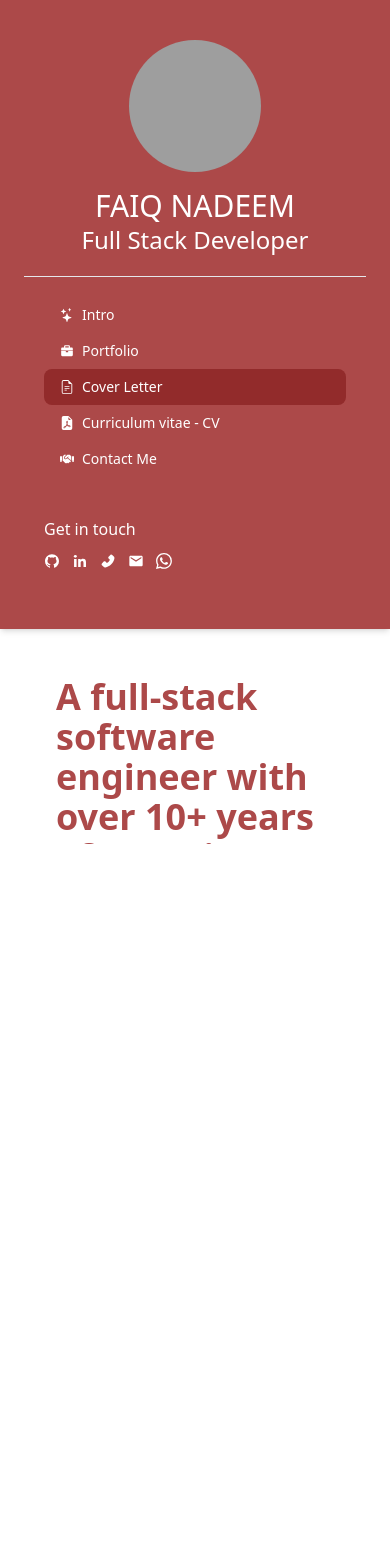
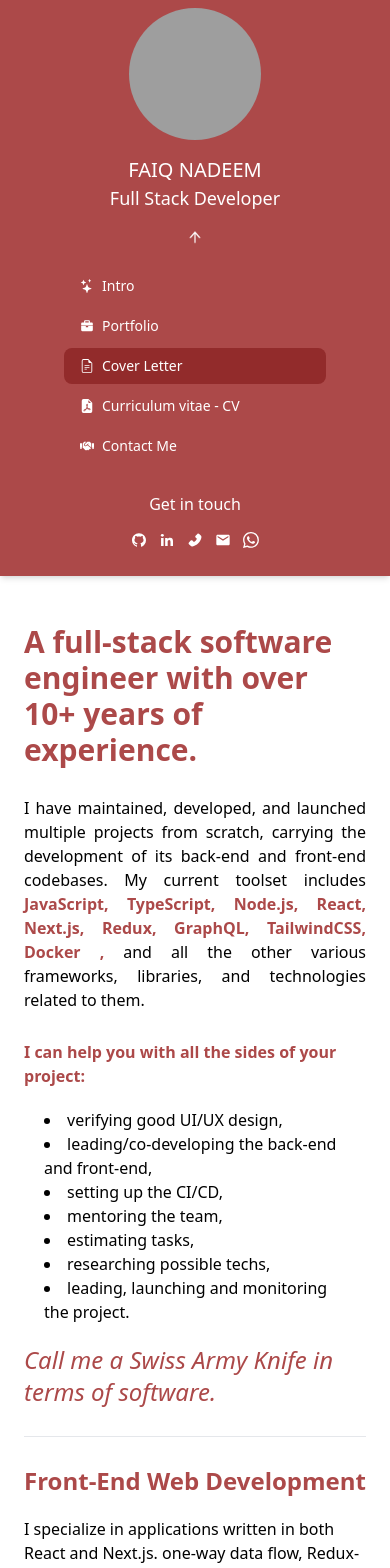
Before and after one commit to hassanw61/portfolio-website, a React (Vite) app: page /cover-letter in a window 390 px wide. Shown: the top 1568 px of the page. Before the commit the page ends 844 px from the top, so only its background shows below. Built offline with nearby package versions, Linux system fonts and the light colour scheme; grey boxes are pictures that could not be loaded; the HTML template or start-up script is replaced by a standard one.

Commit message:
feat: initialize project

```diff
--- a/src/App.jsx
+++ b/src/App.jsx
@@ -10,18 +10,18 @@ function App() {
   return (
     <div className="App h-screen flex flex-col md:flex-row">
       {/* Sidebar */}
-			<div className="bg-primary shadow-md overflow-y-auto w-full md:fixed md:top-0 md:left-0 md:h-screen md:w-[20%]">
+      <div className="bg-primary shadow-md w-full md:fixed md:top-0 md:left-0 md:h-screen md:w-[20%]">
         <Sidebar />
       </div>
 
       {/* Routes content */}
-			<div className="flex-1 p-6 overflow-y-auto md:ml-[20%]">
+      <div className="flex-1 p-6 md:ml-[20%]">
         <Routes>
+          <Route path="/*" element={<Intro />} />
           <Route path="/contact-me" element={<ContactMe />} />
           <Route path="/cover-letter" element={<CoverLetter />} />
           <Route path="/portfolio" element={<Portfolio />} />
           <Route path="/curriculum-vitae-cv" element={<CurriculumVitaeCV />} />
-					<Route path="/*" element={<Intro />} />
         </Routes>
       </div>
     </div>
--- a/src/index.css
+++ b/src/index.css
@@ -5,24 +5,24 @@
 .type-animation {
   white-space: nowrap;
   overflow: hidden;
-	border-right: .15em solid #9A1E1E;
+  border-right: 0.15em solid #9a1e1e;
   /* The cursor */
   width: 0;
-	animation: typing 3.5s steps(40, end), blink-caret .5s step-end infinite;
+  animation: typing 3.5s steps(40, end), blink-caret 0.5s step-end infinite;
 }
 
 @keyframes typing {
   0% {
-		width: 0
+    width: 0;
   }
 
   100% {
-		width: 100%
+    width: 100%;
   }
 }
 
 @keyframes blink-caret {
   50% {
-		border-color: transparent
+    border-color: transparent;
   }
 }
--- a/src/views/ContactMe.jsx
+++ b/src/views/ContactMe.jsx
@@ -45,10 +45,10 @@ const Contact = () => {
 
   return (
     <Transition appear={true} show={true} enter="transition-opacity duration-1000" enterFrom="opacity-0" enterTo="opacity-100">
-			<div className="flex w-full px-10 pt-10 space-x-14">
-				<div className="flex flex-col w-[70%] space-y-5">
+      <div className="grid md:flex w-full md:px-10 pt-10 md:space-x-14">
+        <div className="flex flex-col md:w-[70%] space-y-5">
           <h1 className="font-medium text-3xl">{contactInfo?.title}</h1>
-					<h2 className="font-light text-xl">{contactInfo?.headline}</h2>
+          <h2 className="font-light text-lg md:text-xl">{contactInfo?.headline}</h2>
 
           <form className="space-y-5" onSubmit={handleSubmit}>
             <div className="flex gap-20">
@@ -86,7 +86,7 @@ const Contact = () => {
                   <textarea
                     name="message"
                     placeholder="Type your message"
-										className="w-full p-4 h-44 border rounded-lg text-black placeholder:font-normal placeholder-black-500"
+                    className="w-full p-4 h-36 md:h-44 border rounded-lg text-black placeholder:font-normal placeholder-black-500"
                     onChange={handleChange}
                   />
                 </div>
@@ -99,15 +99,15 @@ const Contact = () => {
           </form>
         </div>
 
-				<div className="lex flex-col w-[30%] space-y-5 items-start pt-10">
+        <div className="flex flex-col md:w-[30%] space-y-5 items-start pt-10">
           <div className="space-y-2">
-						<h3 className="text-lg font-medium">
+            <h3 className="text-base md:text-lg font-medium">
               Email:{" "}
               <Link to={`mailto:${contactInfo?.email}`} className="text-primary font-semibold underline">
                 {contactInfo?.email}
               </Link>
             </h3>
-						<h3 className="text-lg font-medium">
+            <h3 className="text-base md:text-lg font-medium">
               Tel:{" "}
               <Link to={`tel:${contactInfo?.email}`} className="text-primary font-semibold underline">
                 {contactInfo?.tel}
@@ -123,21 +123,21 @@ const Contact = () => {
                     <Link to={getInTouchLink?.link} target="__blank" key={index}>
                       {getInTouchLink?.icon}
                     </Link>
-									),
+                  )
               )}
           </div>
 
           <hr className="border-t-2 border-primary my-4 w-full" />
 
           <div className="flex space-x-2 items-center">
-						<MdLocationOn className="text-xl text-primary cursor-pointer" />
-						<p className="text-primary font-semibold text-lg">{contactInfo?.address}</p>
+            <MdLocationOn className="text-lg md:text-xl text-primary cursor-pointer" />
+            <p className="text-primary font-semibold text-base md:text-lg">{contactInfo?.address}</p>
           </div>
 
           <hr className="border-t-2 border-primary my-4 w-full" />
 
           <div>
-						<p className="font-semibold text-lg">
+            <p className="font-semibold text-base md:text-lg">
               Next Available <span className="font-bold">{contactInfo?.nextAvailable}</span>.{" "}
               <Link to={contactInfo?.hireMeLink} className="text-primary hover:text-secondary underline" target="__blank">
                 Hire Now.
--- a/src/views/CoverLetter.jsx
+++ b/src/views/CoverLetter.jsx
@@ -5,16 +5,16 @@ import { Transition } from "@headlessui/react";
 const CoverLetter = () => {
   return (
     <Transition appear={true} show={true} enter="transition-opacity duration-1000" enterFrom="opacity-0" enterTo="opacity-100">
-			<div className="w-full flex flex-col font-Poppins px-8 py-6 space-y-7">
+      <div className="w-full flex flex-col font-Poppins md:px-8 py-6 space-y-7">
         <div className="flex flex-col space-y-5">
-					<h1 className="font-semibold text-4xl text-primary">
+          <h1 className="font-semibold text-3xl md:text-4xl text-primary">
             A full-stack software engineer with over 10+ years of experience.
           </h1>
         </div>
         <div>
-					<p className="font-light text-lg text-justify">
-						I have maintained, developed, and launched multiple projects from scratch, carrying the development of its'
-						back-end and front-end codebases. My current toolset includes{" "}
+          <p className="font-light text-base md:text-lg text-justify">
+            I have maintained, developed, and launched multiple projects from scratch, carrying the development of its back-end
+            and front-end codebases. My current toolset includes{" "}
             <span className="font-semibold text-primary">
               JavaScript, TypeScript, Node.js, React, Next.js, Redux, GraphQL, TailwindCSS, Docker ,
             </span>{" "}
@@ -23,8 +23,8 @@ const CoverLetter = () => {
         </div>
 
         <div>
-					<p className="font-semibold text-lg text-primary">I can help you with all the sides of your project:</p>
-					<ul className="list-disc list-inside font-norlam text-md px-5 py-5">
+          <p className="font-semibold text-base md:text-lg text-primary">I can help you with all the sides of your project:</p>
+          <ul className="list-disc list-inside font-normal text-md px-5 py-5">
             <li>verifying good UI/UX design, </li>
             <li>leading/co-developing the back-end and front-end,</li>
             <li> setting up the CI/CD,</li>
@@ -33,7 +33,7 @@ const CoverLetter = () => {
             <li>researching possible techs,</li>
             <li>leading, launching and monitoring the project.</li>
           </ul>
-					<p className="font-normal text-3xl text-primary italic">Call me a Swiss Army Knife in terms of software.</p>
+          <p className="font-normal text-2xl md:text-3xl text-primary italic">Call me a Swiss Army Knife in terms of software.</p>
         </div>
 
         <div className="my-4">
@@ -41,52 +41,51 @@ const CoverLetter = () => {
         </div>
 
         <div className="flex flex-col gap-5">
-					<h1 className="flex items-center gap-2 font-semibold text-3xl text-primary">
+          <h1 className="flex items-center gap-2 font-semibold text-2xl md:text-3xl text-primary">
             {/* <LuEdit /> */}
             Front-End Web Development
           </h1>
-					<p className="font-light text-lg">
-						I specialize in applications written in both React and Next.js. one-way data flow, Redux-like architecture, and
-						also typed languages, e.g. TypeScript.
+          <p className="font-light text-base md:text-lg">
+            I specialize in applications written in both React and Next.js. one-way data flow, Redux-like architecture, and also
+            typed languages, e.g. TypeScript.
           </p>
-					<p className="font-light text-lg">My current experience and skills in front-end includes:</p>
-					<ul className="flex flex-col gap-4 list-disc list-inside font-light text-lg text-primary my-4">
+          <p className="font-light text-base md:text-lg">My current experience and skills in front-end includes:</p>
+          <ul className="flex flex-col gap-4 list-disc list-inside font-light text-base md:text-lg text-primary my-4">
             <li>
-							lead TypeScript/JavaScript development: bootstrapping, refactoring, improving the structure, reliability, and
-							build setup;
+              lead TypeScript/JavaScript development: bootstrapping, refactoring, improving the structure, reliability, and build
+              setup;
             </li>
             <li>
-							full integration of front-end development using tools like Webpack with features like automatic code reload,
-							code minifications, multiple environments support, CI/CD, Storybook components library, automated testing of
+              full integration of front-end development using tools like Webpack with features like automatic code reload, code
+              minifications, multiple environments support, CI/CD, Storybook components library, automated testing of
               accessibility, server-side render, and visual snapshots,
             </li>
             <li>good sense of design and UX,</li>
             <li>
-							huge experience in almost all of the JS ecosystems, by having used in the past many libraries like React,
-							Redux, Redux-Observable, jQuery, Lodash/Underscore, and many else. What you can expect from me
+              huge experience in almost all of the JS ecosystems, by having used in the past many libraries like React, Redux,
+              Redux-Observable, jQuery, Lodash/Underscore, and many else. What you can expect from me
             </li>
 
             <li>
-							<span className="font-semibold">Redux: </span>I am experienced in using Redux as a predictable state
-							container. Redux helps manage the state of your application in a centralized manner, making it easier to
-							track and modify state changes throughout your React components.
+              <span className="font-semibold">Redux: </span>I am experienced in using Redux as a predictable state container.
+              Redux helps manage the state of your application in a centralized manner, making it easier to track and modify state
+              changes throughout your React components.
             </li>
             <div className="my-4">
               <hr />
             </div>
-						<h1 className="flex items-center gap-2 font-semibold text-3xl text-primary">
+            <h1 className="flex items-center gap-2 font-semibold text-2xl md:text-3xl text-primary">
               <LuCode2 />
               Back-End Web Development
             </h1>
             <p>
-							Nearly every app I have launched in the past had the back-end done also by me. In order to improve the
-							development speed, performance and reliability, I have changed languages and frameworks already multiple
-							times, like switching to Node.js, configured servers using just the shell, then Chef/Ansible, and now Docker
-							and Kubernetes.
+              Nearly every app I have launched in the past had the back-end done also by me. In order to improve the development
+              speed, performance and reliability, I have changed languages and frameworks already multiple times, like switching
+              to Node.js, configured servers using just the shell, then Chef/Ansible, and now Docker and Kubernetes.
             </p>
             <p>
-							The lessons I learned while doing all these apps will be useful for me forever, no matter what framework I
-							will use in the next project.
+              The lessons I learned while doing all these apps will be useful for me forever, no matter what framework I will use
+              in the next project.
             </p>
             <p>What I can do for you at that side is:</p>
 
@@ -94,26 +93,24 @@ const CoverLetter = () => {
             <li>splitting the back-end into separate domains and microservices,</li>
             <li>cooperation with APIs, remote data synchronizations, cloud servers, asynchronous workers,</li>
             <li>using different types of databases (like PostgreSQL, MySQL, MongoDB, Redis)</li>
-						<li>
-							dividing the servers into different machine nodes / docker containers; database sharding; load balancing,
-						</li>
+            <li>dividing the servers into different machine nodes / docker containers; database sharding; load balancing,</li>
             <li>
               refactoring existing applications, by improving code readibility, separating concerns into separate
-							functions/classes/modules, taking the business logic out from your request/response layer into separate
-							modules (DDD), and moving the app architecture into an event-based one
+              functions/classes/modules, taking the business logic out from your request/response layer into separate modules
+              (DDD), and moving the app architecture into an event-based one
             </li>
             <li>writing unit and e2e tests</li>
             <div className="my-4">
               <hr />
             </div>
-						<h1 className="flex  gap-2 font-semibold text-3xl text-primary">
+            <h1 className="flex  gap-2 font-semibold text-2xl md:text-3xl text-primary">
               <FaTerminal />
               What About Dev-Ops, Design, UI, Project Leadership, Team Mentorship ?
             </h1>
             <p className="font-semibold">During my time I have created and released tens of websites.</p>
             <p>
-							Thus, not only I have coded their back-end and front-end codebases, but often I also had to care about other
-							things needed in a successful web application project:
+              Thus, not only I have coded their back-end and front-end codebases, but often I also had to care about other things
+              needed in a successful web application project:
             </p>
 
             <li>good planning of UI and thinking how it affects the UX;</li>
@@ -122,8 +119,8 @@ const CoverLetter = () => {
             <li>launching, deployment and monitoring the app after the release;</li>
             <li>recruiting, onboarding and mentoring team members;</li>
             <li>
-							in cases where a good Project Manager was missing, fullfilling his role, in order to save the project from
-							losing time on unneeded things.
+              in cases where a good Project Manager was missing, fullfilling his role, in order to save the project from losing
+              time on unneeded things.
             </li>
           </ul>
         </div>
--- a/src/views/Intro.jsx
+++ b/src/views/Intro.jsx
@@ -31,9 +31,10 @@ const Intro = () => {
 	useEffect(() => {
 		const typedHelloParagraph = new Typed(HelloParagraph.current, {
 			strings: [
-				`<div class="flex flex-col space-y-10"><h1 class="font-semibold text-5xl">${introInfo?.whoAmI}</h1><span class="font-thin text-5xl italic"> ${introInfo?.headline}</span><p class="font-medium text-4xl">${introInfo?.description}</p></div>`,
+				`<div class="flex flex-col space-y-7 md:space-y-10"><h1 class="font-semibold text-2xl md:text-5xl">${introInfo?.whoAmI}</h1><span class="font-thin text-2xl md:text-5xl italic"> ${introInfo?.headline}</span><p class="font-medium text-2xl md:text-4xl">${introInfo?.description}</p></div>`,
 			],
 			typeSpeed: 5,
+			showCursor: false,
 			onStart: () => setHelloTextLoaded(false),
 			onComplete: () => setHelloTextLoaded(true),
 		});
@@ -46,9 +47,9 @@ const Intro = () => {
 
 	return (
 		<Transition appear={true} show={true} enter="transition-opacity duration-1000" enterFrom="opacity-0" enterTo="opacity-100">
-			<div className="flex flex-col gap-2 text-primary font-Poppins md:px-24 py-12 space-y-10">
+			<div className="flex flex-col gap-2 text-primary font-Poppins md:px-24 py-12 space-y-7 md:space-y-10">
 				<h1
-					className={`font-semibold text-5xl transition-all duration-500 ${
+					className={`font-semibold text-2xl md:text-5xl transition-all duration-500 ${
 						fade ? "opacity-100 transform translate-y-0" : "opacity-0 transform -translate-y-4"
 					}`}>
 					{introInfo?.helloInDifferentLanguages[currentIndex]},
--- a/src/views/partials/Sidebar.jsx
+++ b/src/views/partials/Sidebar.jsx
@@ -3,11 +3,18 @@ import { BiLogoLinkedin, BiLogoUpwork, BiSolidBriefcase } from "react-icons/bi";
 import { BsFileEarmarkText, BsFillFileEarmarkPdfFill, BsStars, BsWhatsapp } from "react-icons/bs";
 import { FaHandshake } from "react-icons/fa";
 import { Transition } from "@headlessui/react";
-import { AiFillPhone, AiOutlineGithub } from "react-icons/ai";
+import { AiFillPhone, AiOutlineGithub, AiOutlineArrowDown, AiOutlineArrowUp } from "react-icons/ai";
 import { MdEmail } from "react-icons/md";
+import { useState } from "react";
 
 const Sidebar = () => {
   const location = useLocation();
+
+  const [open, setOpen] = useState(true);
+
+  const handleClose = () => {
+    setOpen(false);
+  };
 
   const sidebarInfo = {
     name: "Faiq Nadeem",
@@ -26,8 +33,7 @@ const Sidebar = () => {
   };
 
   return (
-		<Transition appear={true} show={true} enter="transition-opacity duration-1000" enterFrom="opacity-0" enterTo="opacity-100">
-			<div className="flex flex-col p-6 self-center py-10 space-y-5">
+    <div className="flex flex-col p-6 self-center py-2 md:py-10 space-y-5 min-w-[20%]">
       <div className="flex flex-col gap-4 items-center text-center text-white px-3">
         <div>
           <img
@@ -37,64 +43,93 @@ const Sidebar = () => {
           />
         </div>
         <div className="flex flex-col space-y-0">
-						<h1 className="font-medium text-3xl uppercase">{sidebarInfo?.name}</h1>
-						<h1 className="font-light text-2xl">{sidebarInfo?.designation}</h1>
+          <h1 className="font-medium text-xl md:text-3xl uppercase">{sidebarInfo?.name}</h1>
+          <h1 className="font-light text-lg md:text-2xl">{sidebarInfo?.designation}</h1>
         </div>
       </div>
 
-				<div>
+      <div className="hidden md:block">
         <hr />
       </div>
 
+      <div className={`md:hidden block relative animate-bounce ${open ? "py-0" : "py-3"}`}>
+        <div onClick={() => setOpen(!open)} className="flex justify-center">
+          {open ? (
+            <AiOutlineArrowUp color="white" height="16px" width="16px" />
+          ) : (
+            <AiOutlineArrowDown color="white" className="w-[16px] h-[16px]" />
+          )}
+        </div>
+      </div>
+
+      <Transition
+        show={open}
+        enter="transition ease-out duration-500"
+        enterFrom="transform opacity-0 scale-95"
+        enterTo="transform opacity-100 scale-100"
+        leave="transition ease-in duration-300"
+        leaveFrom="transform opacity-100 scale-100"
+        leaveTo="transform opacity-0 scale-95"
+      >
+        <div className={`flex flex-col px-5 transition-all duration-500 text-white ease-in md:flex md:flex-col gap-2`}>
           <div className="flex flex-col px-5 transition-all duration-500 text-white ease-in">
-					<ul className="flex flex-col transition-all duration-500 text-white ease-in font-medium text-sm">
+            <ul className="flex flex-col  gap-1 transition-all duration-500 text-white ease-in font-medium text-sm">
               <NavLink
                 to="/intro"
+                onClick={handleClose}
                 className={`flex items-center gap-2 cursor-pointer px-4 py-2 transition-opacity duration-300 hover:border-0 hover:rounded-lg hover:shadow-lg hover:bg-secondary ${
                   location.pathname === "/intro" ? "bg-secondary text-white rounded-lg" : ""
-							}`}>
+                }`}
+              >
                 <BsStars className="text-md" />
                 <p className="text-md">Intro</p>
               </NavLink>
               <NavLink
                 to="/portfolio"
+                onClick={handleClose}
                 className={`flex items-center gap-2 cursor-pointer px-4 py-2 transition-opacity duration-300 hover:border-0 hover:rounded-lg hover:shadow-lg hover:bg-secondary ${
                   location.pathname === "/portfolio" ? "bg-secondary text-white rounded-lg" : ""
-							}`}>
+                }`}
+              >
                 <BiSolidBriefcase className="text-md" />
                 <p className="text-md">Portfolio</p>
               </NavLink>
               <NavLink
                 to="/cover-letter"
+                onClick={handleClose}
                 className={`flex items-center gap-2 cursor-pointer px-4 py-2 transition-opacity duration-300 hover:border-0 hover:rounded-lg hover:shadow-lg hover:bg-secondary ${
                   location.pathname === "/cover-letter" ? "bg-secondary text-white rounded-lg" : ""
-							}`}>
+                }`}
+              >
                 <BsFileEarmarkText className="text-md" />
                 <p className="text-md">Cover Letter</p>
               </NavLink>
               <NavLink
                 to="/curriculum-vitae-cv"
+                onClick={handleClose}
                 className={`flex items-center gap-2 cursor-pointer px-4 py-2 transition-opacity duration-300 hover:border-0 hover:rounded-lg hover:shadow-lg hover:bg-secondary ${
                   location.pathname === "/curriculum-vitae-cv" ? "bg-secondary text-white rounded-lg" : ""
-							}`}>
+                }`}
+              >
                 <BsFillFileEarmarkPdfFill className="text-md" />
                 <p className="text-md">Curriculum vitae - CV</p>
               </NavLink>
               <NavLink
                 to="/contact-me"
+                onClick={handleClose}
                 className={`flex items-center gap-2 cursor-pointer px-4 py-2 transition-opacity duration-300 hover:border-0 hover:rounded-lg hover:shadow-lg hover:bg-secondary ${
                   location.pathname === "/contact-me" ? "bg-secondary text-white rounded-lg" : ""
-							}`}>
+                }`}
+              >
                 <FaHandshake className="text-md" />
                 <p className="text-md">Contact Me</p>
               </NavLink>
             </ul>
           </div>
-
-				<div className="flex flex-col-reverse md:flex md:flex-col gap-2 text-white py-5 px-5">
-					<div className="flex flex-col justify-between">
-						<div className="flex items-center justify-between">
-							<h1 className="font-extralight text-md mb-3">Get in touch</h1>
+          <div className="flex flex-col justify-center gap-2 text-white py-5 px-5">
+            <div className="flex flex-col justify-start mx-auto md:mx-0 gap-4 md:gap-0 items-center">
+              <div className="w-fit md:w-full">
+                <h1 className="font-extralight text-md md:mb-3">Get in touch</h1>
               </div>
               <div className="flex w-full justify-start space-x-3">
                 {sidebarInfo?.getInTouchLinks?.length > 0 &&
@@ -104,13 +139,14 @@ const Sidebar = () => {
                         <Link to={item?.link} target="__blank" key={index}>
                           {item?.icon}
                         </Link>
-										),
+                      )
                   )}
               </div>
             </div>
           </div>
         </div>
       </Transition>
+    </div>
   );
 };
 
```
Also changed, not shown: src/views/Portfolio.jsx (+36 -35 lines), src/assets/data/base64CV.js. Lines whose indentation alone changed are shown as unchanged.
